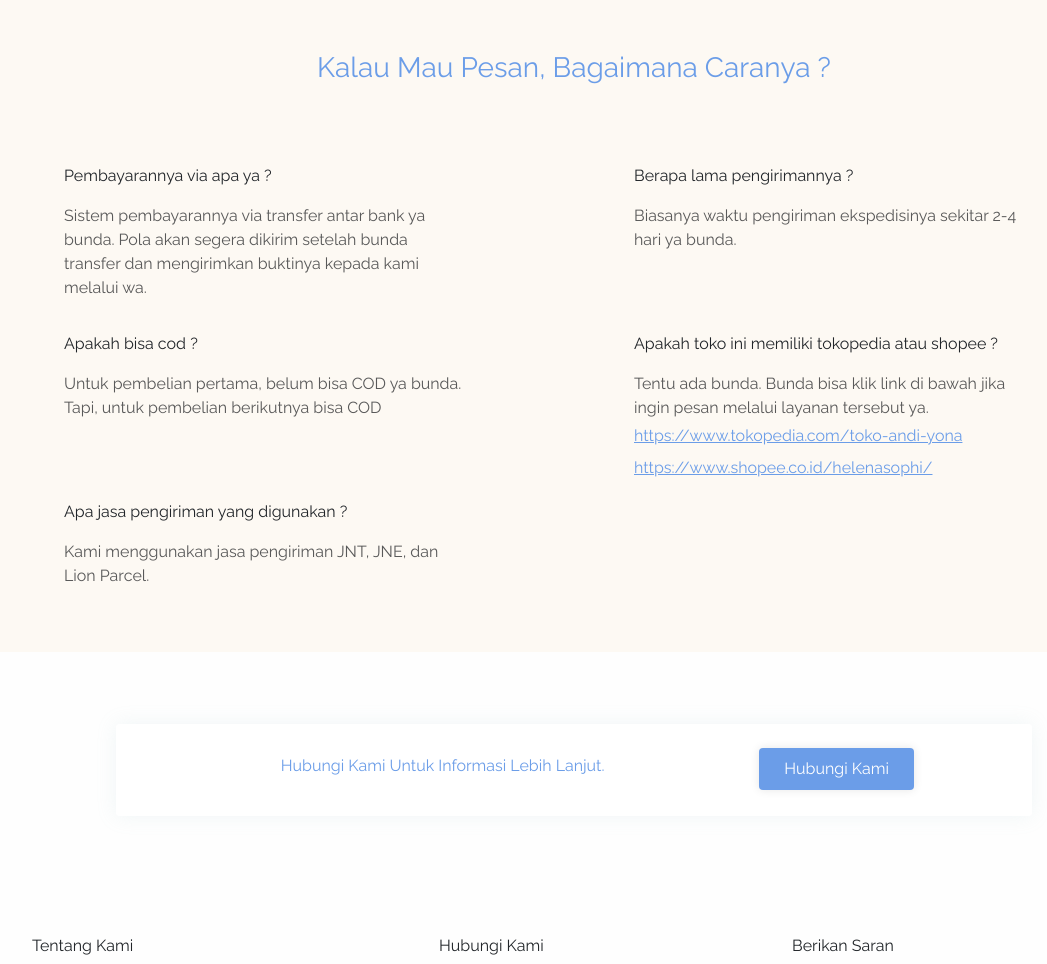
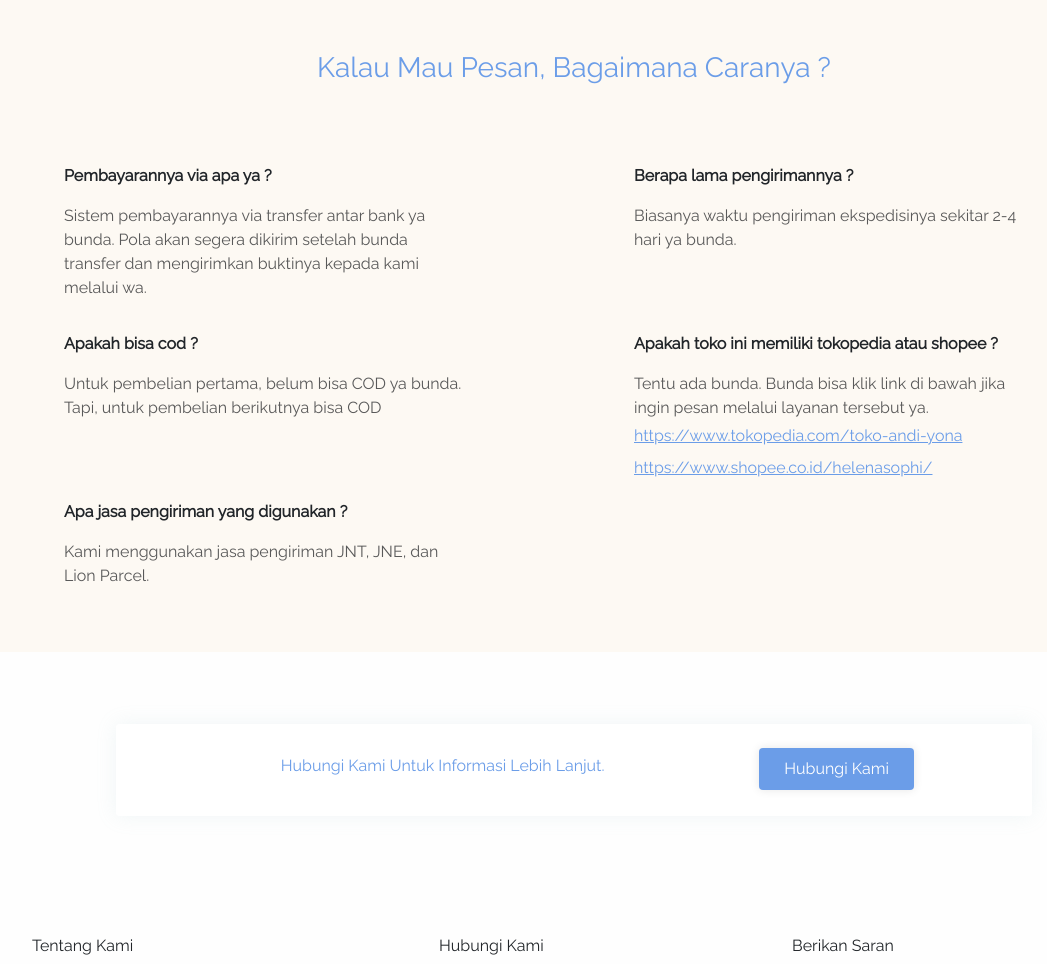
Before and after one commit to yohanamarlina/Polabaju, a website: page index.html in a window 1280 px wide. Shown: the part 9764-10728 px from the top of the page, without its empty margins (66-1113 px from the left). Drawn offline with nearby package versions, Linux system fonts and the light colour scheme.

Commit message:
Update index.html

```diff
--- a/index.html
+++ b/index.html
@@ -922,14 +922,14 @@
 
                         <div class="col-lg-6 col-sm-12">
                             <article class="detail-cara-pesan px-2 px-lg-5">
-                                <p class="mt-3 fw-normal">Pembayarannya via apa ya ?</p>
+                                <p class="mt-3 fw-bolder">Pembayarannya via apa ya ?</p>
                                 <p class="pe-lg-5 color-grey">Sistem pembayarannya via transfer antar bank ya bunda. Pola akan segera dikirim setelah bunda transfer dan mengirimkan buktinya kepada kami melalui wa.</p>
                             </article>
                         </div>
 
                         <div class="col-lg-6 col-sm-12">
                             <article class="detail-cara-pesan px-2 px-lg-5">
-                                <p class="mt-3 fw-normal">Berapa lama pengirimannya ?</p>
+                                <p class="mt-3 fw-bolder">Berapa lama pengirimannya ?</p>
                                 <p class="pe-lg-5 color-grey">Biasanya waktu pengiriman ekspedisinya sekitar 2-4 hari ya bunda.</p>
                             </article>
                         </div>
@@ -941,14 +941,14 @@
 
 
                             <article class="detail-cara-pesan px-2 px-lg-5">
-                                <p class="mt-3 fw-normal">Apakah bisa cod ?</p>
+                                <p class="mt-3 fw-bolder">Apakah bisa cod ?</p>
                                 <p class="pe-lg-5 color-grey">Untuk pembelian pertama, belum bisa COD ya bunda. Tapi, untuk pembelian berikutnya bisa COD</p>
                             </article>
                         </div>
 
                         <div class="col-lg-6 col-sm-12">
                             <article class="detail-cara-pesan px-2 px-lg-5">
-                                <p class="mt-3 fw-normal">Apakah toko ini memiliki tokopedia atau shopee ?</p>
+                                <p class="mt-3 fw-bolder">Apakah toko ini memiliki tokopedia atau shopee ?</p>
                                 <p class=" m-0 p-0 pe-lg-5 color-grey  lh-base">Tentu ada bunda. Bunda bisa klik link di bawah jika ingin pesan melalui layanan tersebut ya.</p>
                                 <p class="m-0 p-0 lh-lg"><a href="" class="color-blue">https://www.tokopedia.com/toko-andi-yona</a>
                                     <br><a href="" class="color-blue ">https://www.shopee.co.id/helenasophi/</a></p>
@@ -962,7 +962,7 @@
                         <div class="col-lg-6 col-sm-12">
 
                              <article class="detail-cara-pesan px-2 px-lg-5">
-                                <p class="mt-3 fw-normal">Apa jasa pengiriman yang digunakan ?</p>
+                                <p class="mt-3 fw-bolder">Apa jasa pengiriman yang digunakan ?</p>
                                 <p class="pe-lg-5 color-grey">Kami menggunakan jasa pengiriman JNT, JNE, dan Lion Parcel.</p>
                             </article>
                         </div>
```
